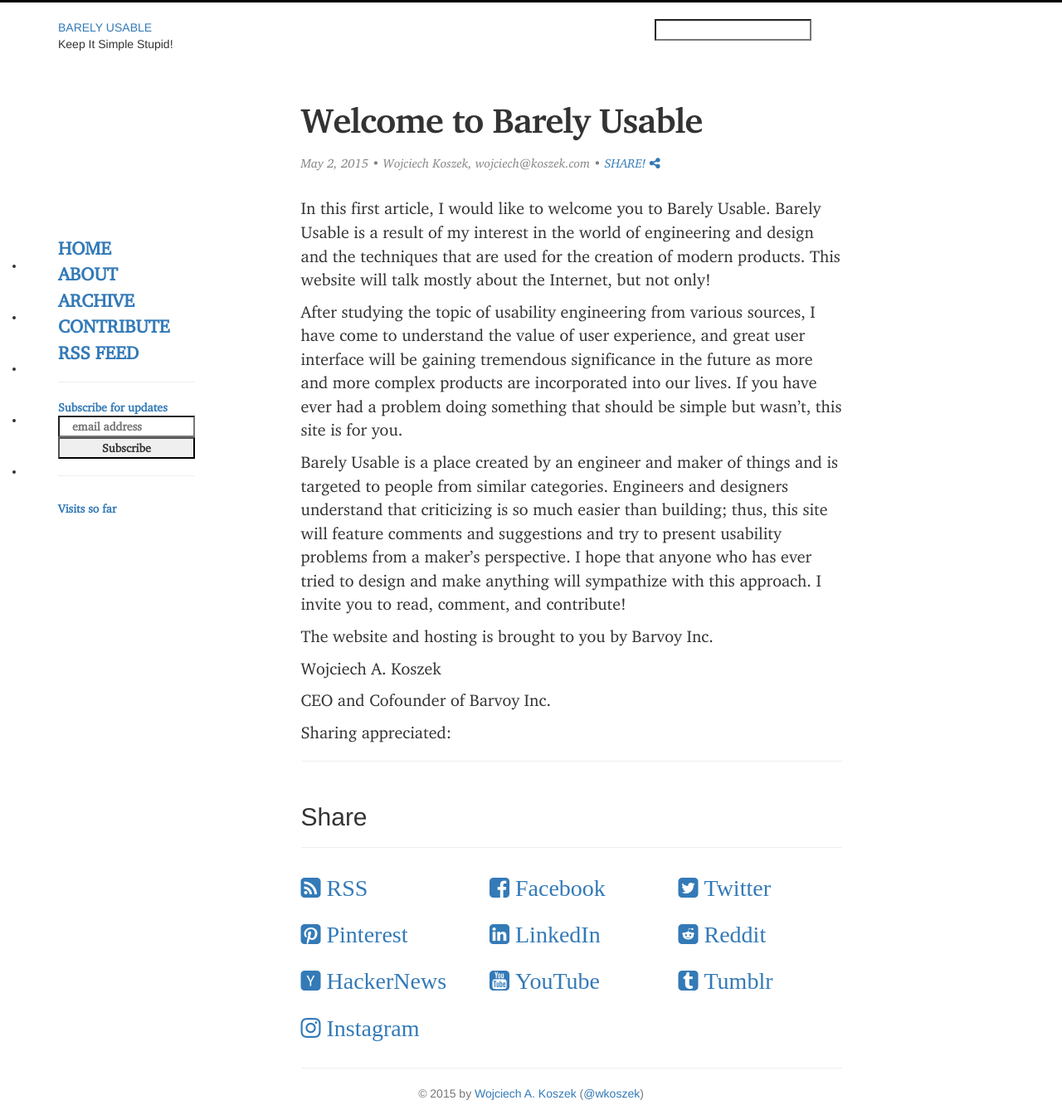
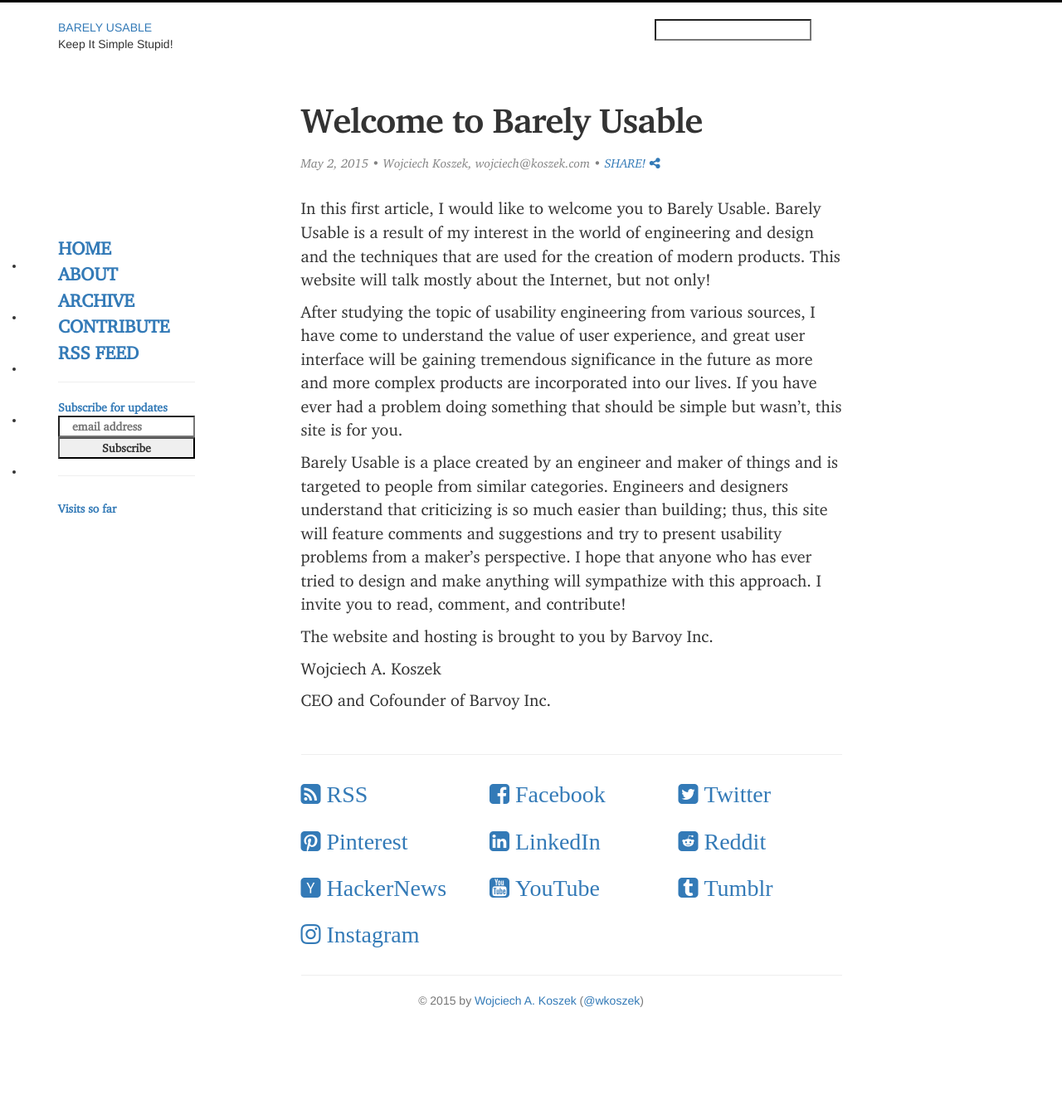
Before and after one commit to wkoszek/barelyusable, a Jekyll site: the page built from _posts/2015-05-02-intro.md, in a window 1280 px wide. Shown: the whole page at 83% size. Built offline with Jekyll 4.4.1, drawn with Linux system fonts in a browser that asks for light colours; nearby versions of some CDN libraries; comment, search, counter and statistics services are not loaded; after the commit the page ends 1226 px from its top, so only the background shows below that.

Commit message:
Fix the site layout wrt. social stuff.

```diff
--- a/_layouts/post.html
+++ b/_layouts/post.html
@@ -20,14 +20,11 @@ layout: default
 <div class="col-md-12 content">
 	<article class="post-content">
 		{{ content }}
-		<a name="share"></a>
-		Sharing appreciated:
-		<hr>
 	</article>
 </div>
 <div class="col-md-12 content">
-	<h2>Share</h2>
 	<hr>
+	<a name="share"></a>
 	{% include social.html %}
 	<hr>
 </div>
```
